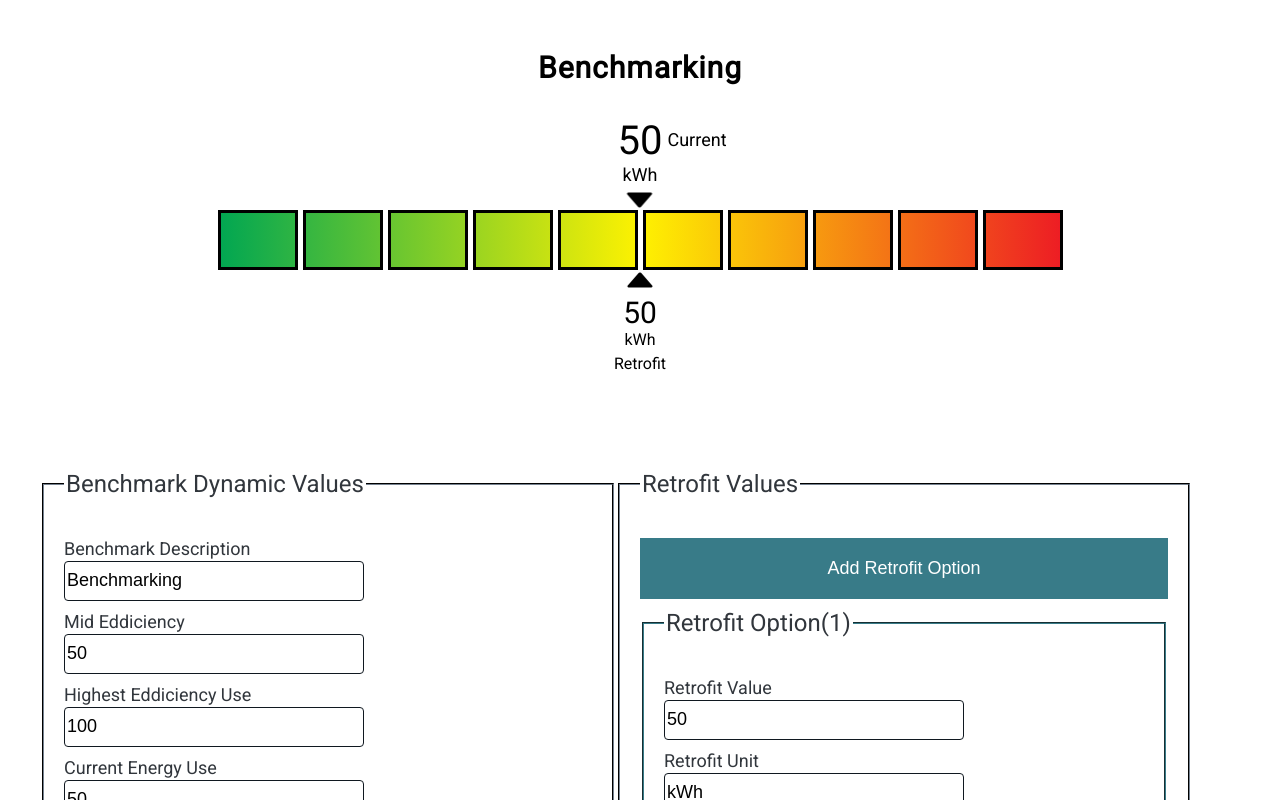
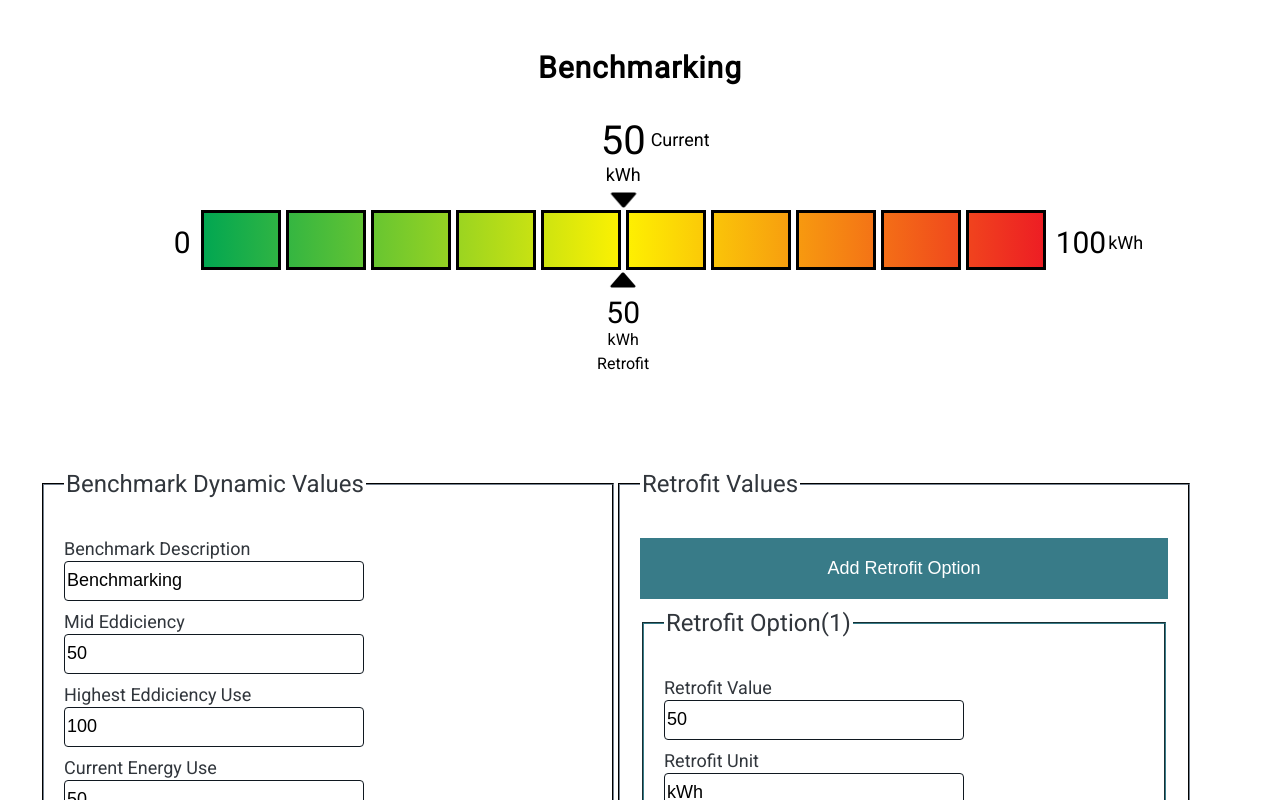
Before and after one commit to danielaQVMuniz/benchmarking, a Next.js app: page / in a window 1280 px wide. Shown: the top 800 px of the page. Built offline with nearby package versions, Linux system fonts and the light colour scheme.

Commit message:
add validation

```diff
--- a/src/app/page.tsx
+++ b/src/app/page.tsx
@@ -30,11 +30,29 @@ export default function Home() {
   )
 
   const handleFieldChange = ({ fieldName, evt }: HandleChangeEventProps) => {
+    const updatedValue = evt.currentTarget?.value
+
+    console.log('updatedValue', updatedValue)
+    console.log('typeof', typeof updatedValue)
+
+    if (
+      (fieldName === 'current_energy_use_unit' ||
+        fieldName === 'current_energy_use_value' ||
+        fieldName === 'mid_efficiency_point') &&
+      parseInt(updatedValue) > values.highest_energy_use
+    ) {
+      const newValues = {
+        ...values,
+        [fieldName]: values.highest_energy_use,
+      }
+      setValues(newValues)
+      return
+    }
+
     const newValues = {
       ...values,
       [fieldName]: evt.currentTarget?.value,
     }
-
     setValues(newValues)
   }
 
@@ -45,6 +63,11 @@ export default function Home() {
   }: HandleChangeRetrofitEventProps) => {
     const newValues = retrofitValues.map((item) => {
       if (item.id !== id) return item
+
+      if (fieldName === 'value' && item.value > values.highest_energy_use) {
+        return { ...item, [fieldName]: values.highest_energy_use }
+      }
+
       return { ...item, [fieldName]: evt.currentTarget?.value }
     })
 
--- a/src/components/benchmark-scale/BenchmarkScale.tsx
+++ b/src/components/benchmark-scale/BenchmarkScale.tsx
@@ -8,12 +8,22 @@ import {
   BenchmarkScaleContainer,
   BenchmarkScaleWrapper,
   BenchMarkWhiteRect,
+  BodyContainer,
+  BodyWrapper,
+  MaxEnergyLabel,
 } from './styled'
 
+/** Definition of how many retangles on the benchmark scale */
 const BENCHMARK_RECT_COUNT = 10
 
 export type BenchmarkScaleProps = {
+  /**
+   * All form values except retrofit
+   */
   values: FormValues
+  /**
+   * All retrofit form values
+   */
   retrofitValues: RetrofitFields
 }
 
@@ -22,10 +32,13 @@ export const BenchmarkScale: FC<BenchmarkScaleProps> = ({
   retrofitValues,
 }) => {
   return (
-    <>
+    <BodyWrapper>
       <BenchMarkDescription>
         {values.benchmark_description}
       </BenchMarkDescription>
+
+      <BodyContainer>
+        <p>0</p>
 
         <BenchmarkScaleWrapper>
           <BenchmarkScaleContainer
@@ -50,6 +63,11 @@ export const BenchmarkScale: FC<BenchmarkScaleProps> = ({
             ))}
           </BenchmarkScaleContainer>
         </BenchmarkScaleWrapper>
-    </>
+
+        <MaxEnergyLabel $unit={values.current_energy_use_unit}>
+          {values.highest_energy_use}
+        </MaxEnergyLabel>
+      </BodyContainer>
+    </BodyWrapper>
   )
 }
--- a/src/components/benchmark-scale/styled.ts
+++ b/src/components/benchmark-scale/styled.ts
@@ -4,6 +4,40 @@ const BENCHMARK_RECT_WIDTH = '8rem'
 const BENCHMARK_RECT_HEIGHT = '6rem'
 const BENCHMARK_RECT_BODER = '0.3rem'
 const BENCHMARK_SCALE_GAP = '0.5rem'
+
+export const BodyWrapper = styled.div`
+  display: flex;
+  flex-direction: column;
+  align-items: center;
+`
+
+export const BodyContainer = styled.div`
+  font-size: 4rem;
+  display: flex;
+  align-items: flex-end;
+  width: fit-content;
+  gap: 1rem;
+
+  & > p {
+    font-size: 3rem;
+    margin-bottom: 1rem;
+  }
+`
+
+export const MaxEnergyLabel = styled.p<{ $unit: string }>(
+  ({ $unit }) => `
+  position: relative;
+
+  &::after {
+    content: '${$unit}';
+    font-size: 1.8rem;
+    margin-left: 0.2rem;
+    position: absolute;
+    top: 50%;
+    transform: translateY(-50%);
+  }
+`
+)
 
 export const BenchMarkDescription = styled.h2`
   font-size: 3rem;
```
Lines whose indentation alone changed are shown as unchanged.
